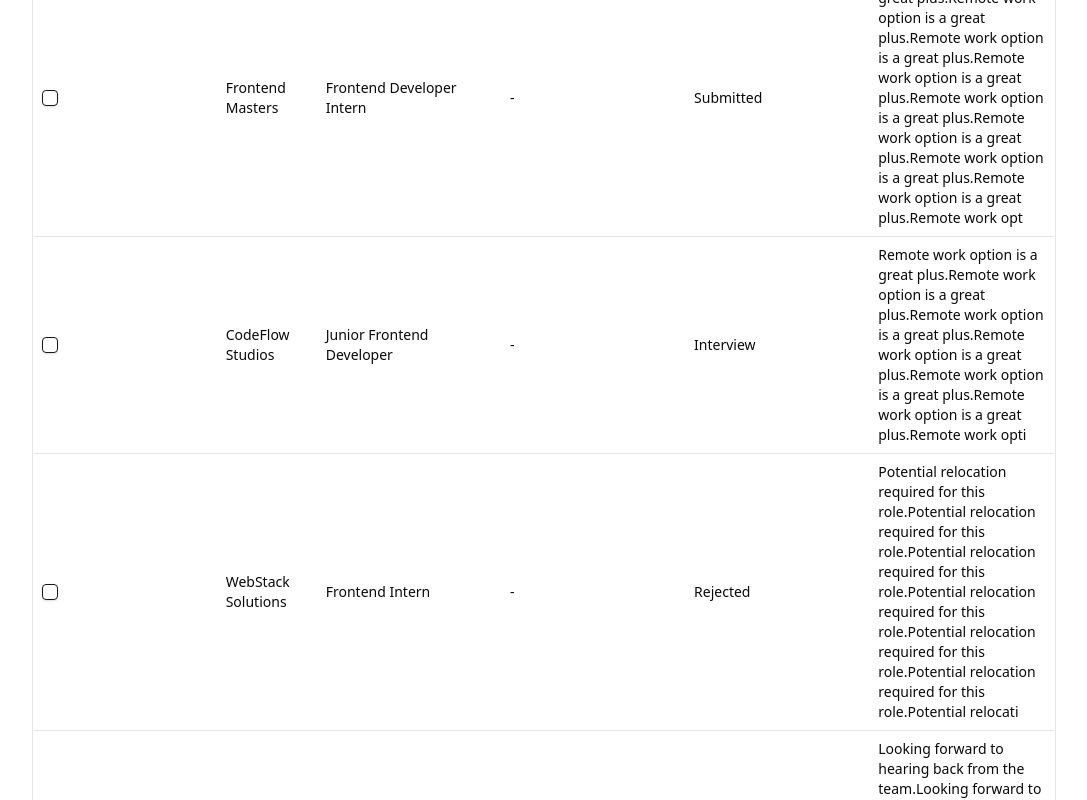
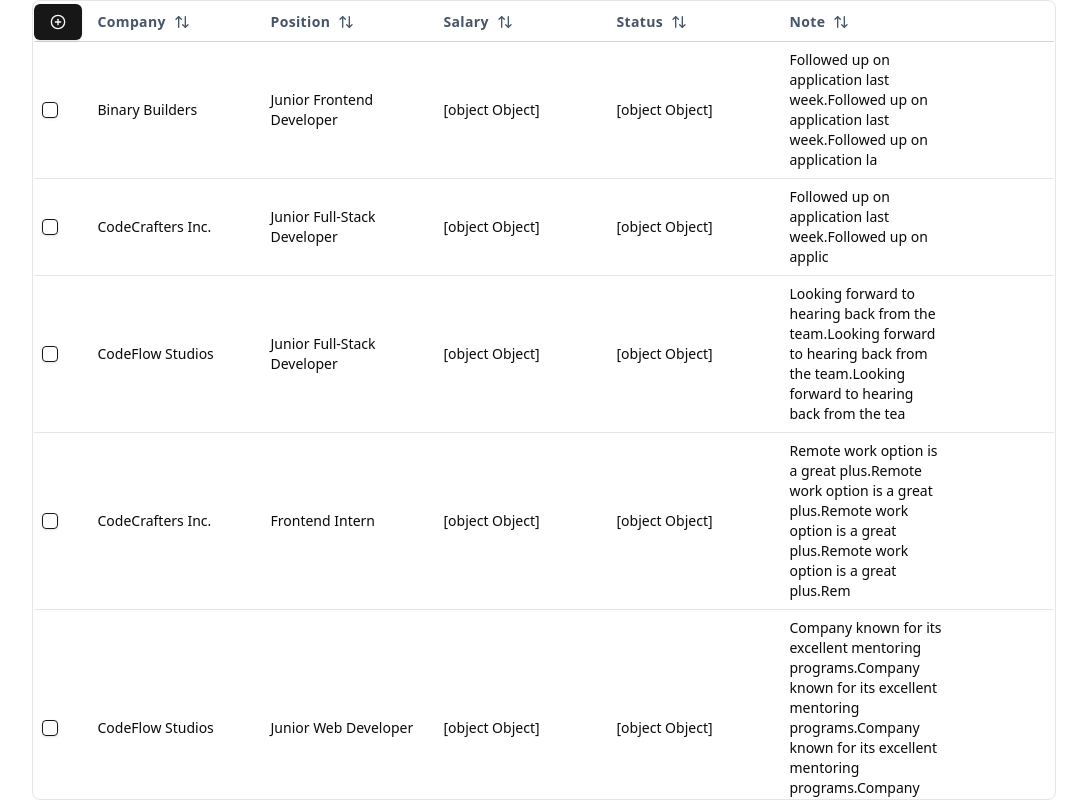
Before and after one commit to refvds/job-application-tracker, a React (Vite) app in the folder frontend/: page / in a window 1280 px wide. Shown: the top 800 px of the page, without its empty margins (96-1183 px from the left). Built offline with nearby package versions, Linux system fonts and the light colour scheme.

Commit message:
[feat]: add tan-stack-table (tst) to the project and implemented data retrieval for the table (column names and cells) through tst

```diff
--- a/frontend/src/components/shared/job-table.tsx
+++ b/frontend/src/components/shared/job-table.tsx
@@ -1,5 +1,8 @@
-import React, { FC } from 'react';
-
+import {
+  getCoreRowModel,
+  useReactTable,
+  flexRender,
+} from '@tanstack/react-table';
 import {
   Table,
   TableBody,
@@ -10,48 +13,91 @@
 } from '@/components/ui/table';
 import { cn } from '@/lib/utils';
 import { Button } from '../ui/button';
-import { CirclePlus } from 'lucide-react';
+import { ArrowDown, ArrowUp, ArrowUpDown, CirclePlus } from 'lucide-react';
 import { Checkbox } from '../ui/checkbox';
-import { seedData } from '@/constants/seed';
+import { seedData as data } from '@/constants/seed';
+import { tableColumns as columns } from './table-columns';
 
-interface IProps {
-  className?: string;
-}
+export const JobTable = () => {
+  const table = useReactTable({
+    columns,
+    data,
+    getCoreRowModel: getCoreRowModel(),
+  });
 
-export const JobTable: FC<IProps> = ({ className }) => {
   return (
-    <div className="w-full h-full rounded-lg border">
+    <div className='w-full max-h-[800px] overflow-y-scroll rounded-lg border'>
       <Table
         className={cn(
           'border rounded-lg border-gray-300 overflow-hidden table-fixed ',
-          className,
         )}
       >
-        <TableHeader className="overflow-hidden ">
-          <TableRow>
-            <TableHead>
-              <Button size="icon">
-                <CirclePlus />
-              </Button>
-            </TableHead>
-            <TableHead className="w-[100px]">Company</TableHead>
-            <TableHead>Position</TableHead>
-            <TableHead>Salary</TableHead>
-            <TableHead>Status</TableHead>
-            <TableHead>Note</TableHead>
-          </TableRow>
+        <TableHeader className='overflow-hidden '>
+          {table.getHeaderGroups().map((headerGroup) => (
+            <TableRow
+              key={headerGroup.id}
+              className='border-b border-gray-300 '
+            >
+              <TableHead className='p-0 w-14 max-sm:w-10  '>
+                <Button className='max-sm:w-3'>
+                  <CirclePlus size={18} />
+                </Button>
+              </TableHead>
+              {headerGroup.headers.map((header) => (
+                <TableHead
+                  key={header.id}
+                  className={cn(
+                    'text-sm text-slate-600 text-left font-semibold tracking-wide max-sm:text-[10px] max-md:text-md ',
+                  )}
+                >
+                  {header.isPlaceholder ? null : (
+                    <div className='flex items-center max-sm:flex-col'>
+                      {flexRender(
+                        header.column.columnDef.header,
+                        header.getContext(),
+                      )}
+                      {header.column.getCanSort() && (
+                        <button
+                          onClick={header.column.getToggleSortingHandler()}
+                          className='ml-2 flex items-center'
+                          title={
+                            header.column.getNextSortingOrder() === 'asc'
+                              ? 'Sort ascending'
+                              : header.column.getNextSortingOrder() === 'desc'
+                                ? 'Sort descending'
+                                : 'Clear sort'
+                          }
+                        >
+                          {header.column.getIsSorted() === 'asc' && (
+                            <ArrowUp className='w-4 h-4 text-slate-600 max-sm:w-3 max-sm:h-3' />
+                          )}
+                          {header.column.getIsSorted() === 'desc' && (
+                            <ArrowDown className='w-4 h-4 text-slate-600 max-sm:w-3 max-sm:h-3' />
+                          )}
+                          {header.column.getIsSorted() === false && (
+                            <ArrowUpDown className='w-4 h-4 text-slate-600 max-sm:w-3 max-sm:h-3' />
+                          )}
+                        </button>
+                      )}
+                    </div>
+                  )}
+                </TableHead>
+              ))}
+              <TableHead className='max-sm:hidden w-[100px]'></TableHead>
+            </TableRow>
+          ))}
         </TableHeader>
         <TableBody>
-          {seedData.map((elem) => (
-            <TableRow key={elem.id}>
+          {table.getRowModel().rows.map((row) => (
+            <TableRow key={row.id}>
               <TableCell>
                 <Checkbox />
               </TableCell>
-              <TableCell>{elem.company}</TableCell>
-              <TableCell>{elem.position}</TableCell>
-              <TableCell>-</TableCell>
-              <TableCell>{elem.status.value}</TableCell>
-              <TableCell>{elem.note}</TableCell>
+              {row.getVisibleCells().map((cell) => (
+                <TableCell key={cell.id}>
+                  {flexRender(cell.column.columnDef.cell, cell.getContext())}
+                </TableCell>
+              ))}
             </TableRow>
           ))}
         </TableBody>
--- /dev/null
+++ b/frontend/src/components/shared/table-columns.tsx
@@ -0,0 +1,57 @@
+import { ColumnDef } from '@tanstack/react-table';
+import { IRecord } from '../types/record';
+
+// type CustomColumnDef<TData> = ColumnDef<TData> & {
+//   headerClassName?: string;
+// };
+
+export const tableColumns: ColumnDef<IRecord>[] = [
+  {
+    accessorKey: 'company',
+    header: 'Company',
+    sortDescFirst: true,
+  },
+  {
+    accessorKey: 'position',
+    header: 'Position',
+    enableSorting: true,
+  },
+  {
+    accessorKey: 'salary',
+    header: 'Salary',
+    enableSorting: true,
+
+    // cell: ({ cell }) => {
+    //   return (
+    //     <SalaryCell
+    //       type={cell.row.original.salary.type}
+    //       value={cell.row.original.salary.value}
+    //     />
+    //   );
+    // },
+  },
+  {
+    accessorKey: 'status',
+    header: 'Status',
+    enableSorting: true,
+    // headerClassName: 'w-[150px] max-md:w-[80px]',
+    // cell: ({ cell }) => {
+    //   return (
+    //     <Badge
+    //       variant="outline"
+    //       className={cn('p-[6px] rounded-md', cell.row.original.status.type)}
+    //     >
+    //       {cell.row.original.status.value}
+    //     </Badge>
+    //   );
+    // },
+  },
+  {
+    accessorKey: 'note',
+    header: 'Note',
+    enableSorting: true,
+    // cell: ({ cell }) => {
+    //   return <ExpandableNote text={cell.row.original.note} />;
+    // },
+  },
+];
--- /dev/null
+++ b/frontend/src/components/types/record.ts
@@ -0,0 +1,16 @@
+type TSalaryValue = string | number | { from: number; to: number };
+
+export interface IRecord {
+  id: number;
+  company: string;
+  position: string;
+  salary: {
+    type: string;
+    value: TSalaryValue;
+  };
+  status: {
+    type: string;
+    value: string;
+  };
+  note?: string;
+}
--- a/frontend/src/constants/seed.ts
+++ b/frontend/src/constants/seed.ts
@@ -1,4 +1,5 @@
-export const seedData = [
+import { IRecord } from '@/components/types/record';
+export const seedData: Array<IRecord> = [
   {
     id: 1,
     company: 'Binary Builders',
```
